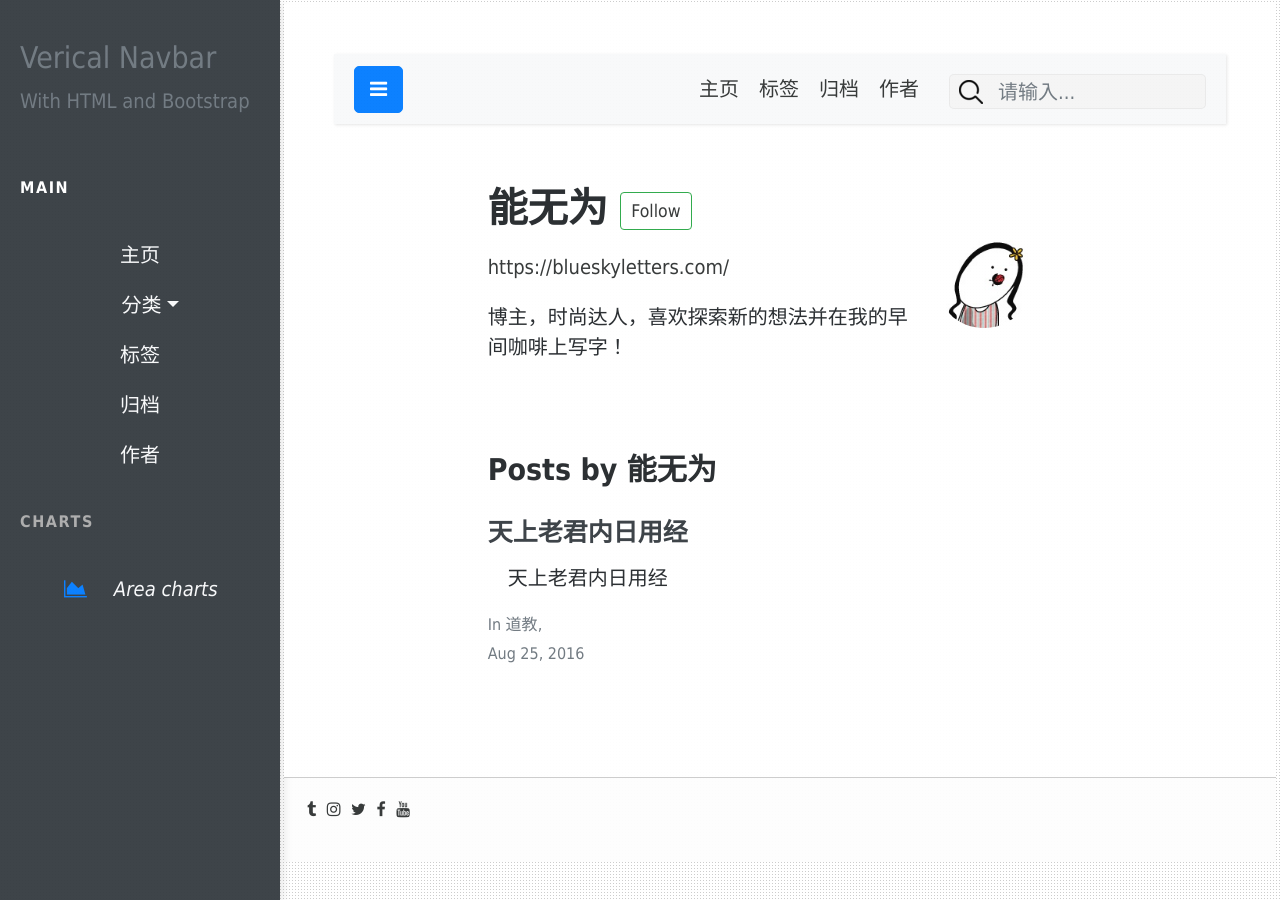
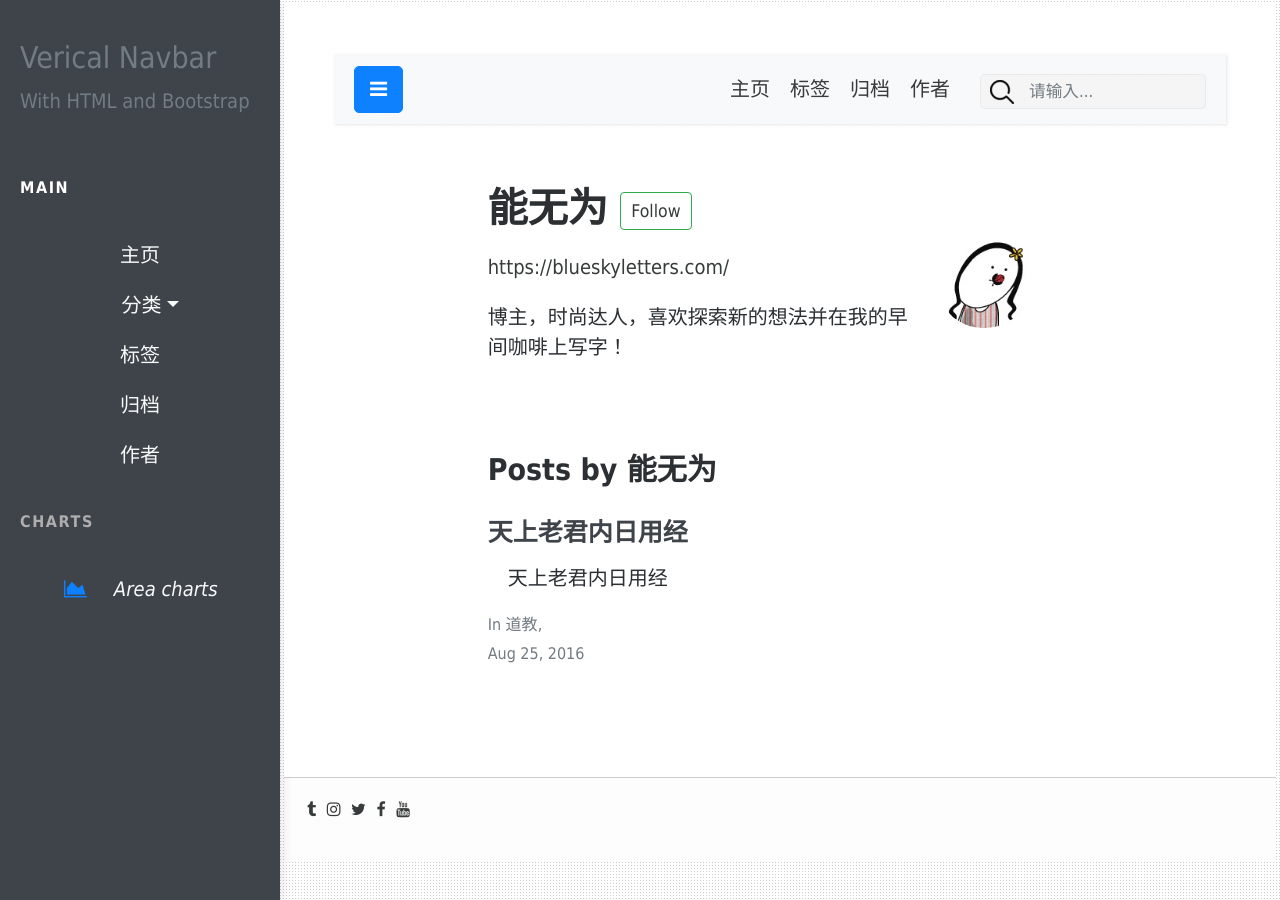
Before and after one commit to nengwuzhi/nengwuzhi.github.ioce, a Jekyll site: the page built from pages/author-author2.html, in a window 1280 px wide. Built offline with Jekyll 4.4.1, drawn with Linux system fonts in a browser that asks for light colours; nearby versions of some CDN libraries.

Commit message:
Update nav_core.css

```diff
--- a/css/nav_core.css
+++ b/css/nav_core.css
@@ -40,6 +40,7 @@ button:hover, button:focus {
 .search .search-input {
     background: #f5f5f5 url(/css/images/search-icon.png) no-repeat 9px center;
     text-indent: 33px;
+    font-size: smaller;
     border: 1px solid #cccccc4a;
 }
 
@@ -65,7 +66,6 @@ button:hover, button:focus {
 
 .search .search-results .result-item {
      background: #ffffff;
-    font-size: smaller;
     color: #3a3a3a;
     margin: 5px;
     padding: 3px;
```
